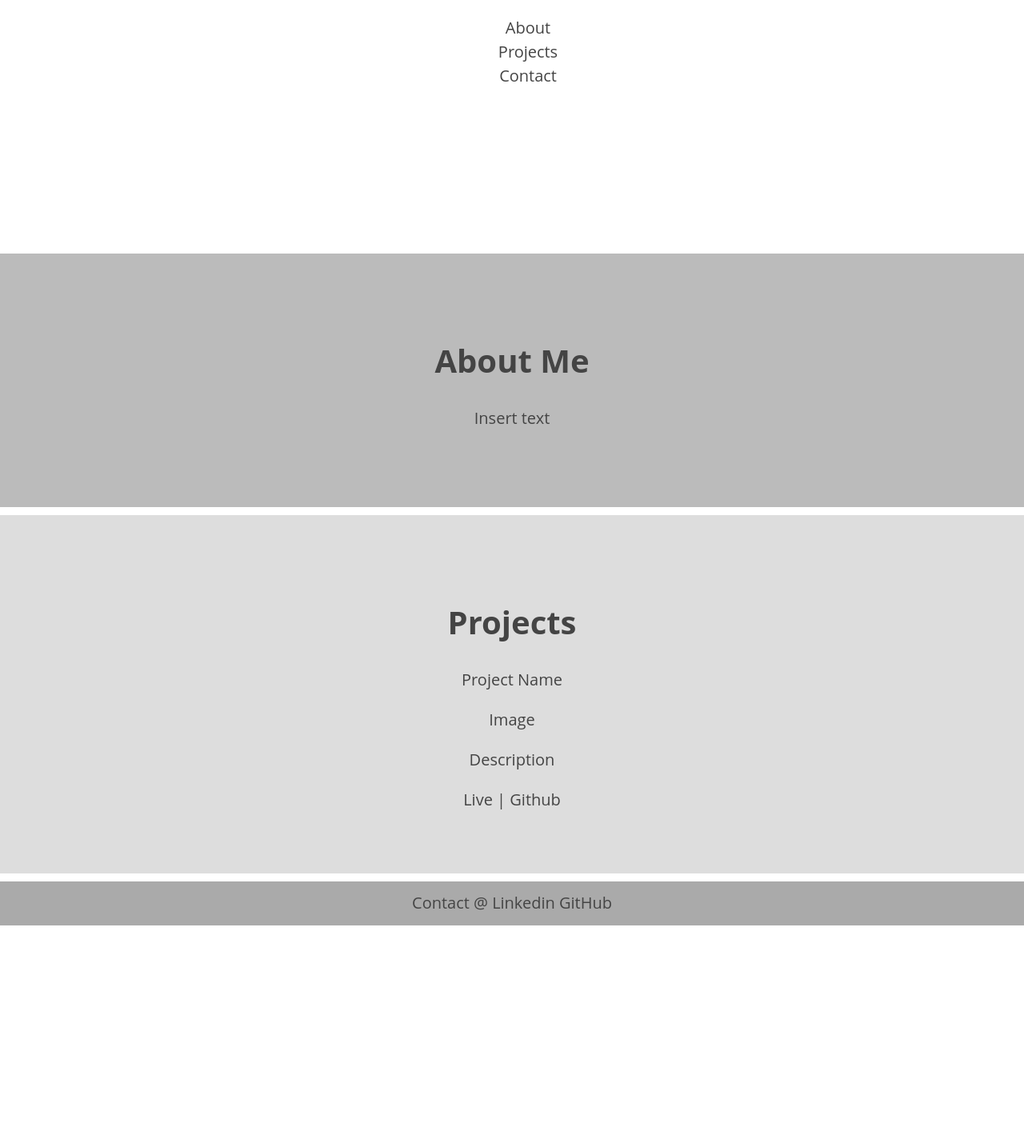
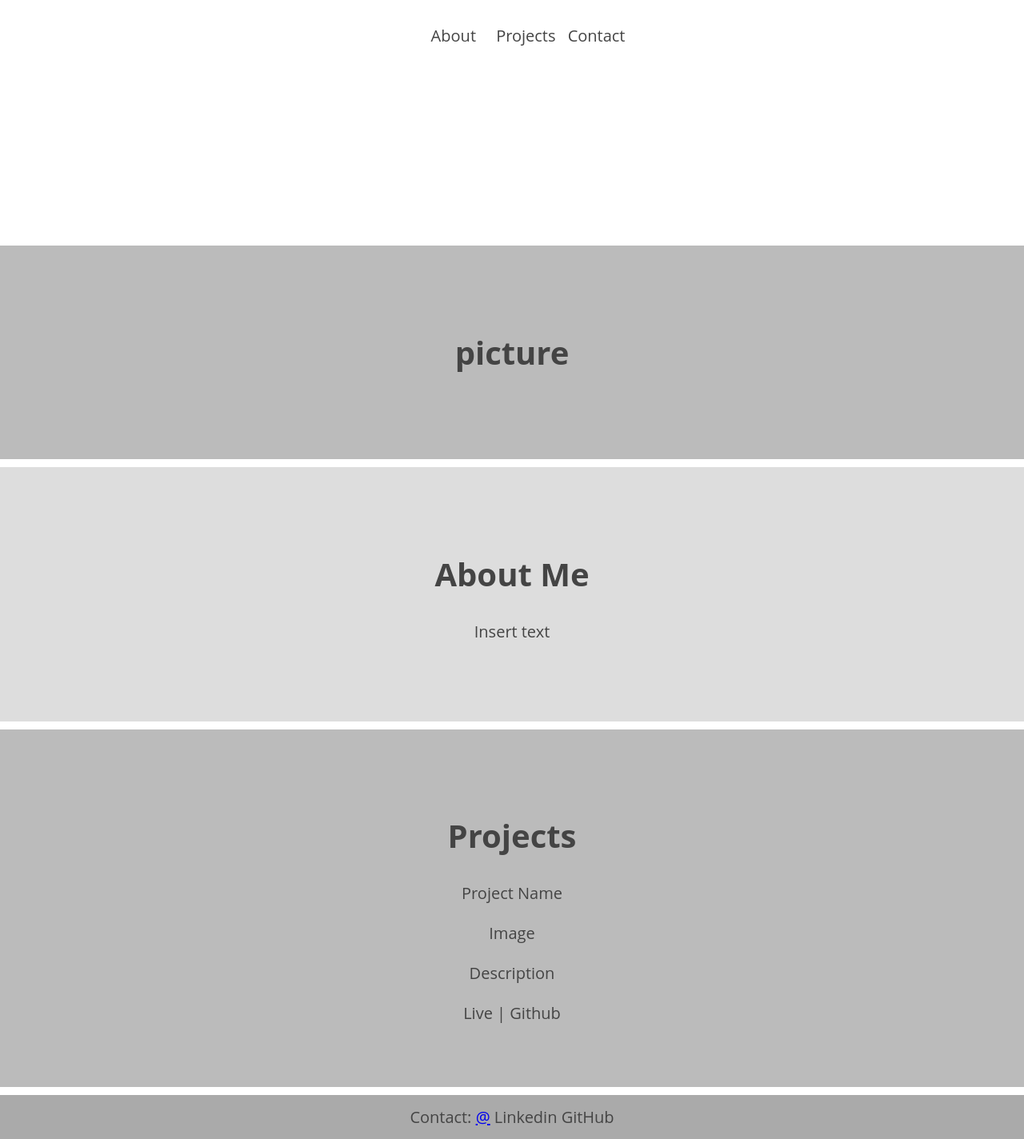
Before and after one commit to thinkful-ei-emu/AP-Portfolio, a plain HTML site: page index.html in a window 1280 px wide. Shown: the whole page at 80% size. Before the commit the page ends 1157 px from the top, so only its background shows below. Drawn offline with nearby package versions, Linux system fonts and the light colour scheme.

Commit message:
basic wireframe, added to-do in comments

```diff
--- a/index.css
+++ b/index.css
@@ -1,6 +1,11 @@
 * {
     box-sizing: border-box;
   }
+
+/* mobile + tablet */
+
+  @media only screen and (min-width: 320px) and (max-width: 1600px){
+
 
   body {
     font-family: "Open Sans",
@@ -18,16 +23,21 @@
   }
 
   nav {
-    position: absolute;
+    position: fixed;
     top: 0;
     left: 0;
     right: 0;
   }
 
- li{
+ nav li{
      list-style-type: none;
+     display: inline-block;
+     padding: 10px;
  }
 
+ .nav-contact{
+   margin-left: -10px;
+ }
 
 
   header {
@@ -48,3 +58,5 @@
   .footer, .projects, .about{
       margin-top: 10px;
   }
+
+  }
--- a/index.html
+++ b/index.html
@@ -1,7 +1,16 @@
+<!-- To-do:
+add in tags for autoscroll/animation
+add pics folder to github to link in pics
+fix nav li format on mobile view with mentor
+add in a11y tags and names id etc
+change grey boxes into black-white scale and use whitespace, with test color black
+change fonts-->
+
+
 <!DOCTYPE html>
 <html lang="en">
 <head>
-    <title>HTML wireframe</title>
+    <title>Arpan Patel Portfolio</title>
     <meta name="viewport" content="width=device-width, initial-scale=1">
     <link rel="stylesheet" type="text/css" href="//cdnjs.cloudflare.com/ajax/libs/normalize/6.0.0/normalize.css">
     <link rel="stylesheet" type="text/css" href="index.css">
@@ -12,9 +21,9 @@
 
     <div class="nav-container">
         <ul>
-            <li>About</li>
-            <li>Projects</li>
-            <li>Contact</li>
+            <li class="nav-about">About</li>
+            <li class="nav-projects">Projects</li>
+            <li class="nav-contact">Contact</li>
         </ul>
     </div>
 
@@ -22,6 +31,10 @@
 </header>
 
     <main role="main">
+
+        <section>
+            <h1>picture</h1>
+        </section>
 
         <section class="about">
             <h1>About Me</h1>
@@ -37,8 +50,8 @@
         </section>
     </main>
 
-    <footer role="content-info" class="footer">Contact
-        <a>@</a> <a>Linkedin</a> <a>GitHub</a>
+    <footer role="content-info" class="footer">Contact:
+        <a href="mailto:adp8ke@gmail.com">@</a> <a>Linkedin</a> <a>GitHub</a>
     </footer>
 
     <script type="text/javascript" src="https://cdnjs.cloudflare.com/ajax/libs/jquery/3.1.0/jquery.min.js"></script>
--- a/index.js
+++ b/index.js
@@ -0,0 +1 @@
+//will need autoscroll fxn and tags and marking
```
